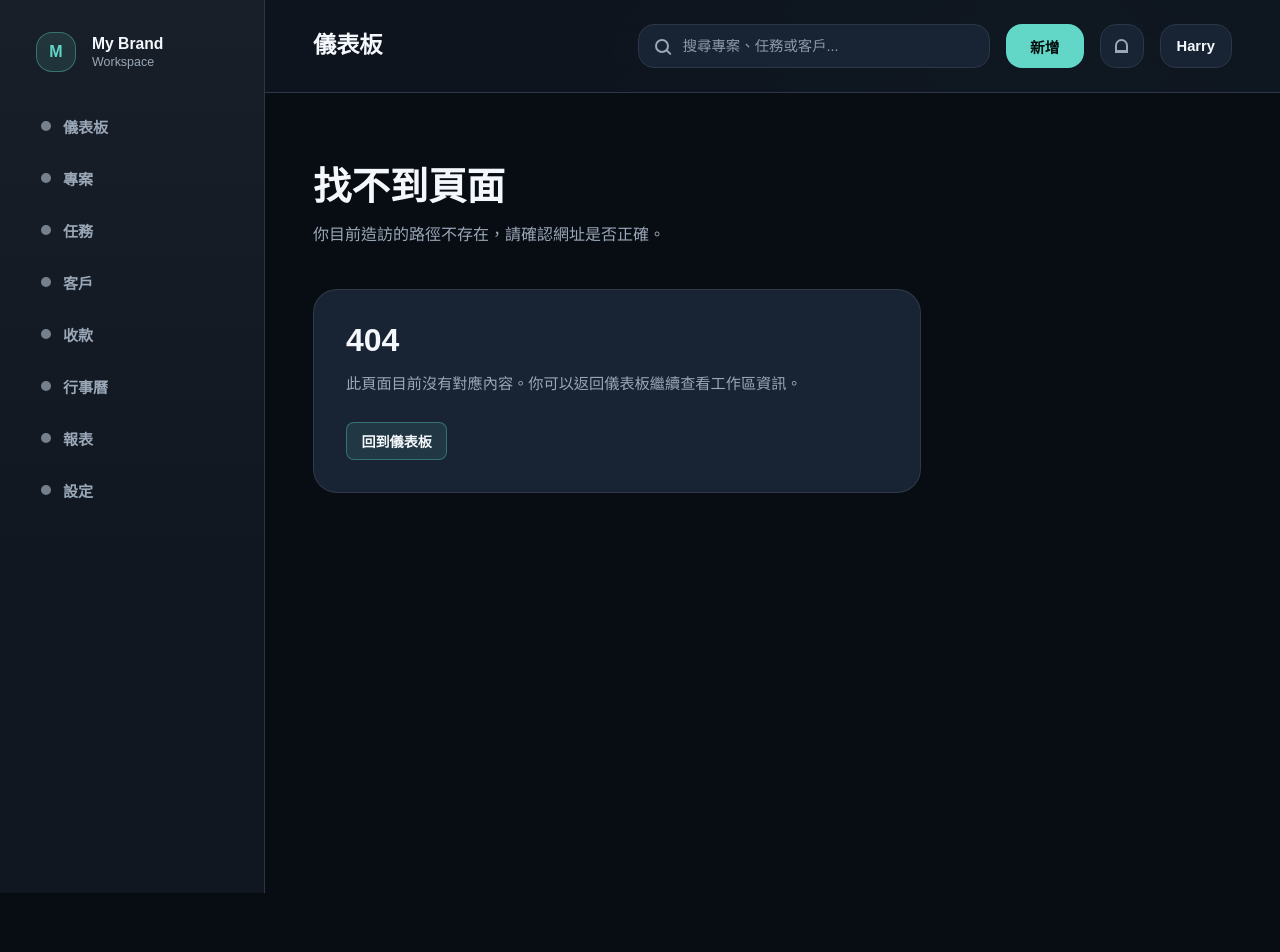
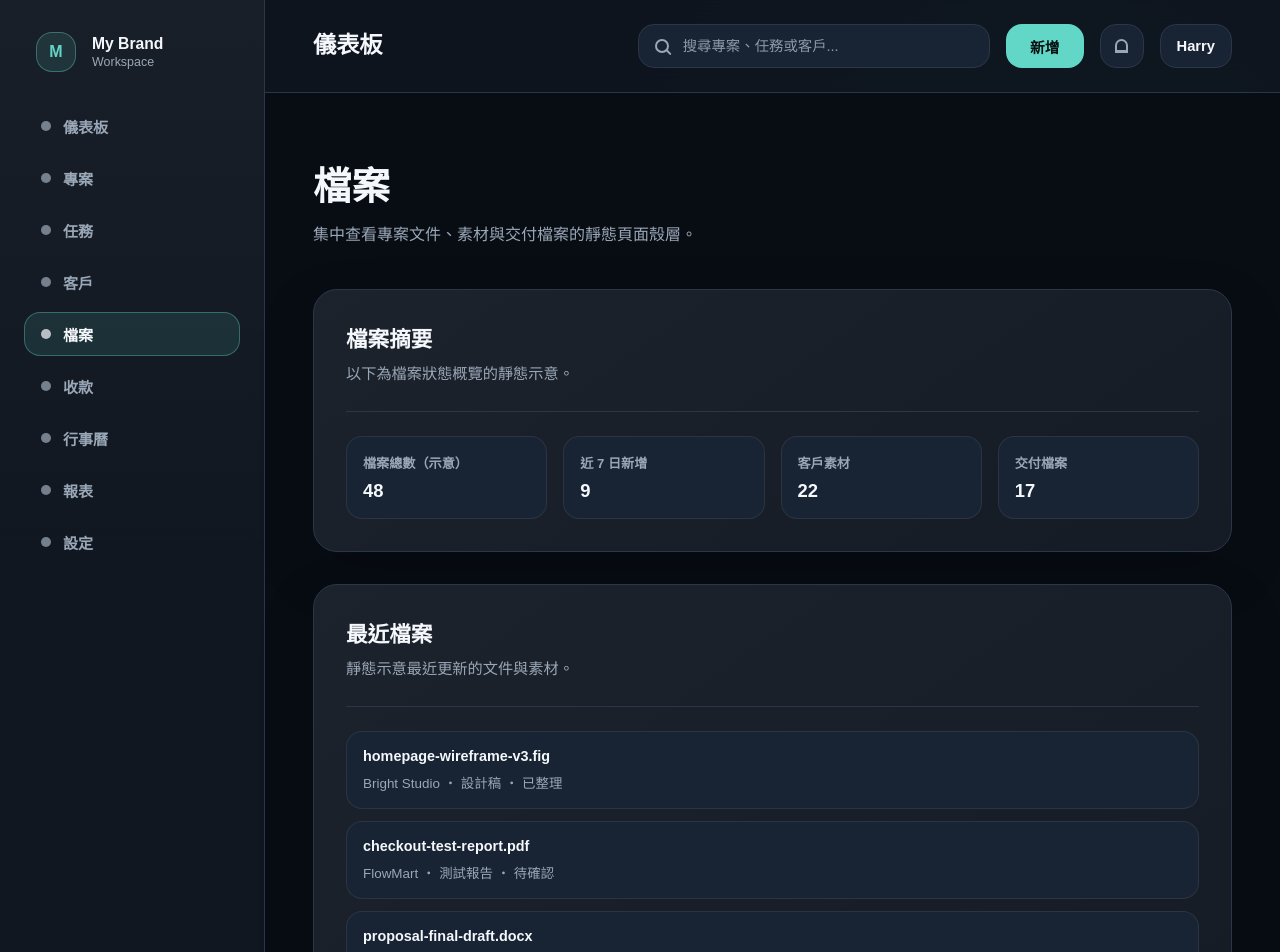
Before and after one commit to Harry-0824/my-brand-workspace, a React (Vite) app: page /files in a window 1280 px wide. Before the commit this address had no page. Shown: the top 952 px of the page. Before the commit the page ends 893 px from the top, so only its background shows below. Built offline with nearby package versions, Linux system fonts and the light colour scheme.

Commit message:
feat: create static files page shell

```diff
--- a/src/app/App.tsx
+++ b/src/app/App.tsx
@@ -3,6 +3,7 @@ import { DashboardContent } from "../components/dashboard/DashboardContent";
 import { AppLayout } from "../layouts/AppLayout";
 import { CalendarPage } from "../pages/CalendarPage";
 import { ClientsPage } from "../pages/ClientsPage";
+import { FilesPage } from "../pages/FilesPage";
 import { InvoicesPage } from "../pages/InvoicesPage";
 import { NotFoundPage } from "../pages/NotFoundPage";
 import { ProjectsPage } from "../pages/ProjectsPage";
@@ -18,6 +19,7 @@ export function App() {
         <Route path="projects" element={<ProjectsPage />} />
         <Route path="tasks" element={<TasksPage />} />
         <Route path="clients" element={<ClientsPage />} />
+        <Route path="files" element={<FilesPage />} />
         <Route path="invoices" element={<InvoicesPage />} />
         <Route path="calendar" element={<CalendarPage />} />
         <Route path="reports" element={<ReportsPage />} />
--- a/src/components/navigation/Sidebar.tsx
+++ b/src/components/navigation/Sidebar.tsx
@@ -6,6 +6,7 @@ const navItems = [
   { label: "專案", to: "/projects" },
   { label: "任務", to: "/tasks" },
   { label: "客戶", to: "/clients" },
+  { label: "檔案", to: "/files" },
   { label: "收款", to: "/invoices" },
   { label: "行事曆", to: "/calendar" },
   { label: "報表", to: "/reports" },
--- /dev/null
+++ b/src/pages/FilesPage.tsx
@@ -0,0 +1,217 @@
+import styled from "styled-components";
+import {
+  PageDescription,
+  PageHeader,
+  PageMain,
+  PageTitle
+} from "../components/page/PageShell";
+import { DashboardPanel } from "../components/dashboard/shared/DashboardPanel";
+import { DashboardSectionHeader } from "../components/dashboard/shared/DashboardSectionHeader";
+
+const summaryMetrics = [
+  { label: "檔案總數（示意）", value: "48" },
+  { label: "近 7 日新增", value: "9" },
+  { label: "客戶素材", value: "22" },
+  { label: "交付檔案", value: "17" }
+] as const;
+
+const recentFiles = [
+  { name: "homepage-wireframe-v3.fig", owner: "Bright Studio", type: "設計稿", status: "已整理" },
+  { name: "checkout-test-report.pdf", owner: "FlowMart", type: "測試報告", status: "待確認" },
+  { name: "proposal-final-draft.docx", owner: "Northwind Co.", type: "提案文件", status: "審閱中" },
+  { name: "brand-assets-2026.zip", owner: "Internal", type: "素材包", status: "可交付" }
+] as const;
+
+const categories = [
+  { title: "設計素材", count: "14" },
+  { title: "合約文件", count: "8" },
+  { title: "交付檔案", count: "17" },
+  { title: "參考資料", count: "9" }
+] as const;
+
+const deliveryPreview = [
+  "首頁設計稿與標註說明",
+  "功能測試結果摘要",
+  "交付清單與版本紀錄"
+] as const;
+
+export function FilesPage() {
+  return (
+    <PageMain aria-labelledby="files-page-title">
+      <PageHeader>
+        <PageTitle id="files-page-title">檔案</PageTitle>
+        <PageDescription>
+          集中查看專案文件、素材與交付檔案的靜態頁面殼層。
+        </PageDescription>
+      </PageHeader>
+
+      <DashboardPanel aria-labelledby="files-summary-title">
+        <DashboardSectionHeader
+          titleId="files-summary-title"
+          title="檔案摘要"
+          description="以下為檔案狀態概覽的靜態示意。"
+          withDivider
+        />
+        <MetricGrid>
+          {summaryMetrics.map((item) => (
+            <MetricCard key={item.label}>
+              <MetricLabel>{item.label}</MetricLabel>
+              <MetricValue>{item.value}</MetricValue>
+            </MetricCard>
+          ))}
+        </MetricGrid>
+      </DashboardPanel>
+
+      <DashboardPanel aria-labelledby="files-recent-title">
+        <DashboardSectionHeader
+          titleId="files-recent-title"
+          title="最近檔案"
+          description="靜態示意最近更新的文件與素材。"
+          withDivider
+        />
+        <List>
+          {recentFiles.map((file) => (
+            <ListRow key={file.name}>
+              <RowTitle>{file.name}</RowTitle>
+              <RowMeta>{file.owner} ・ {file.type} ・ {file.status}</RowMeta>
+            </ListRow>
+          ))}
+        </List>
+      </DashboardPanel>
+
+      <DashboardPanel aria-labelledby="files-categories-title">
+        <DashboardSectionHeader
+          titleId="files-categories-title"
+          title="檔案分類"
+          description="分類僅為靜態佔位，尚未接入資料儲存。"
+          withDivider
+        />
+        <CategoryGrid>
+          {categories.map((item) => (
+            <CategoryCard key={item.title}>
+              <CategoryTitle>{item.title}</CategoryTitle>
+              <CategoryCount>{item.count}</CategoryCount>
+            </CategoryCard>
+          ))}
+        </CategoryGrid>
+      </DashboardPanel>
+
+      <DashboardPanel aria-labelledby="files-delivery-title">
+        <DashboardSectionHeader
+          titleId="files-delivery-title"
+          title="交付包預覽"
+          description="示意本次可交付給客戶的檔案項目。"
+          withDivider
+        />
+        <List>
+          {deliveryPreview.map((item) => (
+            <ListRow key={item}>
+              <RowTitle>{item}</RowTitle>
+            </ListRow>
+          ))}
+        </List>
+      </DashboardPanel>
+
+      <DashboardPanel aria-labelledby="files-note-title">
+        <DashboardSectionHeader
+          titleId="files-note-title"
+          title="檔案提醒"
+          description="交付前檔案整理提醒（靜態文案示意）。"
+          withDivider
+        />
+        <Note>
+          建議交付前先統一檔名版本與資料夾結構，避免客戶端誤用舊版檔案。
+        </Note>
+      </DashboardPanel>
+    </PageMain>
+  );
+}
+
+const MetricGrid = styled.div`
+  margin-top: ${({ theme }) => theme.spacing.lg};
+  display: grid;
+  grid-template-columns: repeat(auto-fit, minmax(12rem, 1fr));
+  gap: ${({ theme }) => theme.spacing.md};
+`;
+
+const MetricCard = styled.article`
+  padding: ${({ theme }) => theme.spacing.md};
+  border: 1px solid rgb(255 255 255 / 0.08);
+  border-radius: ${({ theme }) => theme.radius.md};
+  background: ${({ theme }) => theme.surfaceElevated};
+`;
+
+const MetricLabel = styled.p`
+  color: ${({ theme }) => theme.textSecondary};
+  font-size: 0.82rem;
+  font-weight: 700;
+`;
+
+const MetricValue = styled.p`
+  margin-top: ${({ theme }) => theme.spacing.xs};
+  color: ${({ theme }) => theme.textPrimary};
+  font-size: 1.15rem;
+  font-weight: 800;
+`;
+
+const List = styled.div`
+  margin-top: ${({ theme }) => theme.spacing.lg};
+  display: grid;
+  gap: ${({ theme }) => theme.spacing.sm};
+`;
+
+const ListRow = styled.article`
+  padding: ${({ theme }) => theme.spacing.md};
+  border: 1px solid rgb(255 255 255 / 0.08);
+  border-radius: ${({ theme }) => theme.radius.md};
+  background: ${({ theme }) => theme.surfaceElevated};
+`;
+
+const RowTitle = styled.h3`
+  color: ${({ theme }) => theme.textPrimary};
+  font-size: 0.9rem;
+  font-weight: 800;
+`;
+
+const RowMeta = styled.p`
+  margin-top: ${({ theme }) => theme.spacing.xs};
+  color: ${({ theme }) => theme.textSecondary};
+  font-size: 0.84rem;
+`;
+
+const CategoryGrid = styled.div`
+  margin-top: ${({ theme }) => theme.spacing.lg};
+  display: grid;
+  grid-template-columns: repeat(auto-fit, minmax(14rem, 1fr));
+  gap: ${({ theme }) => theme.spacing.md};
+`;
+
+const CategoryCard = styled.article`
+  padding: ${({ theme }) => theme.spacing.md};
+  border: 1px solid rgb(255 255 255 / 0.08);
+  border-radius: ${({ theme }) => theme.radius.md};
+  background: ${({ theme }) => theme.surfaceElevated};
+`;
+
+const CategoryTitle = styled.h3`
+  color: ${({ theme }) => theme.textPrimary};
+  font-size: 0.9rem;
+  font-weight: 800;
+`;
+
+const CategoryCount = styled.p`
+  margin-top: ${({ theme }) => theme.spacing.xs};
+  color: ${({ theme }) => theme.textSecondary};
+  font-size: 0.84rem;
+`;
+
+const Note = styled.p`
+  margin-top: ${({ theme }) => theme.spacing.lg};
+  padding: ${({ theme }) => theme.spacing.md};
+  border: 1px solid rgb(98 214 199 / 0.25);
+  border-radius: ${({ theme }) => theme.radius.md};
+  color: ${({ theme }) => theme.textPrimary};
+  background: rgb(98 214 199 / 0.08);
+  font-size: 0.9rem;
+  line-height: 1.7;
+`;
```
Also changed, not shown: 1 other file (tests, documents, lock files or other folders).
